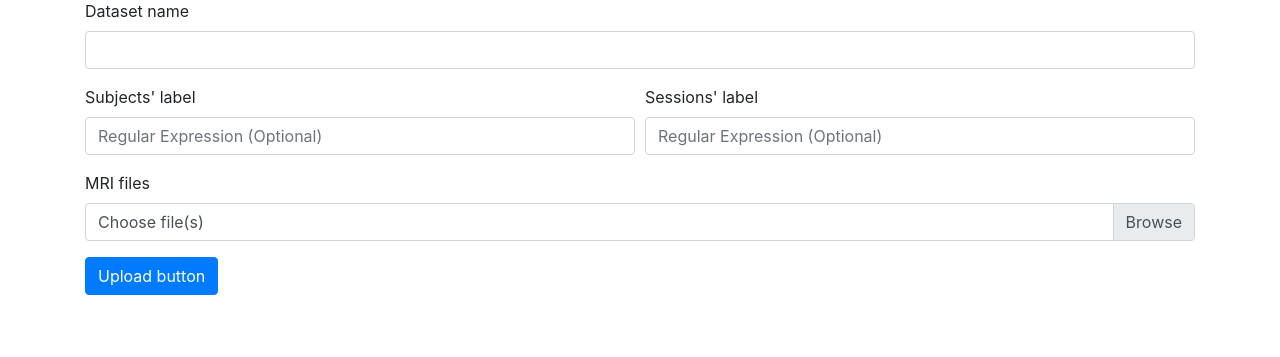
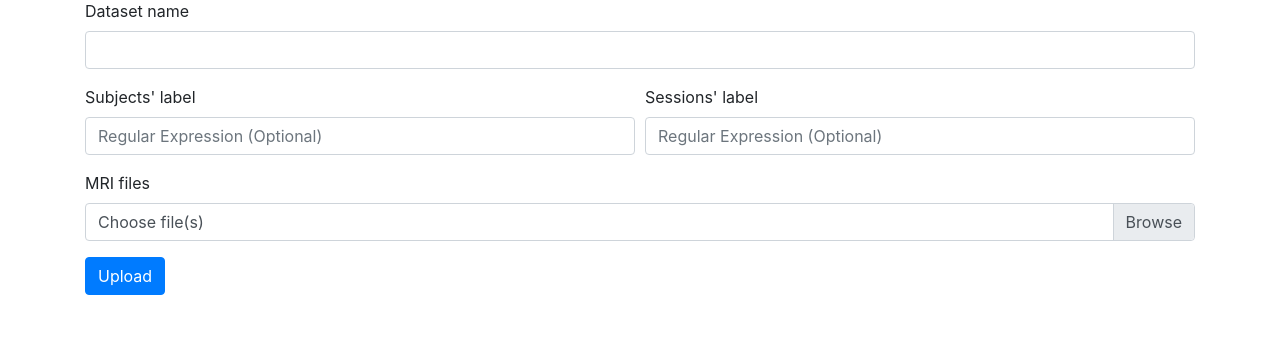
Before and after one commit to soffiafdz/Qrater, a Flask app: page /upload_dataset in a window 1280 px wide. Shown: the part 137-494 px from the top of the page. Run offline with Flask 2, Linux system fonts and the light colour scheme; the visitor is signed in with stand-in values (Sample User, id 1); data comes from the database, SQL or seed files in the repository; some libraries are stand-ins or nearby versions.

Commit message:
Upload button bug

```diff
--- a/app/templates/upload_dataset.html
+++ b/app/templates/upload_dataset.html
@@ -71,8 +71,7 @@
       type="submit"
       form="datasetForm"
       value="Upload"
-      >Upload button
-    </button>
+      >Upload</button>
   </form>
 {% endblock %}
 
```
